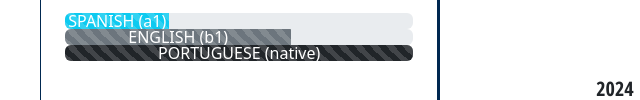
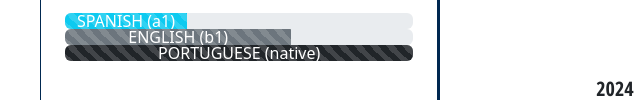
Before and after one commit to mjrmartins/curriculum-vitae, a plain HTML site: page index.html in a window 1280 px wide. Shown: the part 700-800 px from the top of the page, 0-640 px from the left. Drawn offline with nearby package versions, Linux system fonts and the light colour scheme.

Commit message:
update main

```diff
--- a/index.html
+++ b/index.html
@@ -97,7 +97,7 @@
                     <div class="col-12 text-justify">
                         <div class="progress" role="progressbar" aria-label="Info striped example" aria-valuenow="50"
                             aria-valuemin="0" aria-valuemax="100">
-                            <div class="progress-bar progress-bar-striped bg-info" style="width: 30%">
+                            <div class="progress-bar progress-bar-striped bg-info" style="width: 35%">
                                 SPANISH (a1)</div>
                         </div>
                         <div class="progress" role="progressbar" aria-label="Warning striped example" aria-valuenow="75"
```
